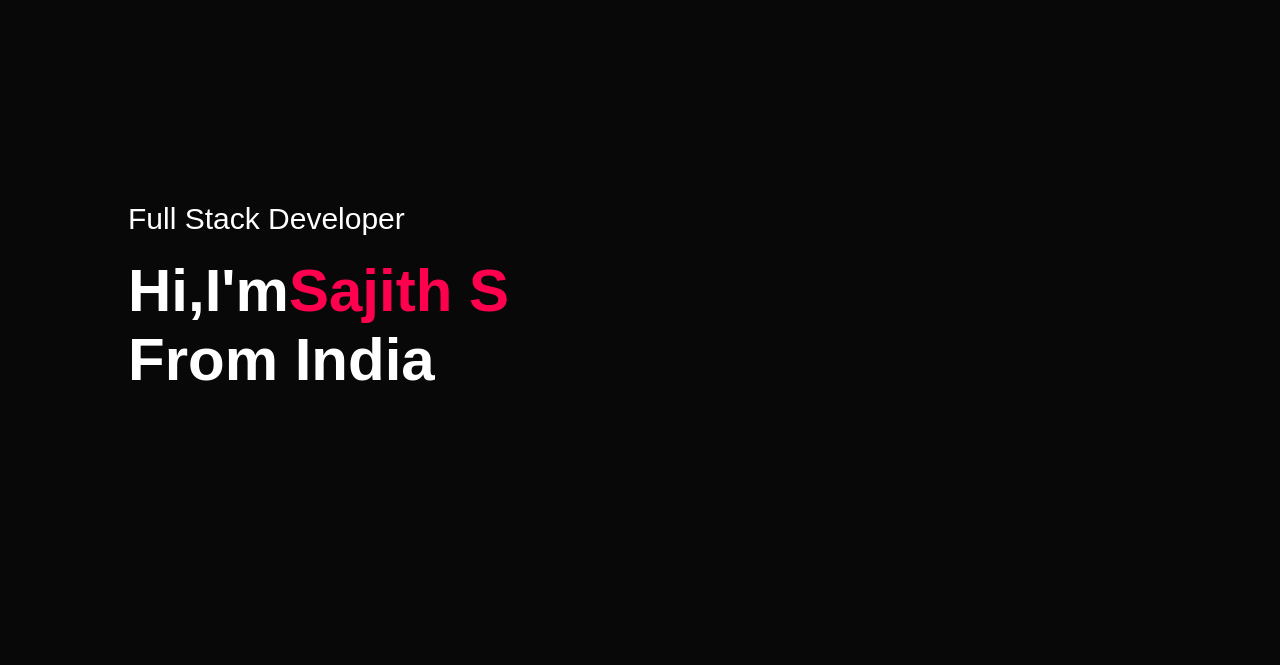
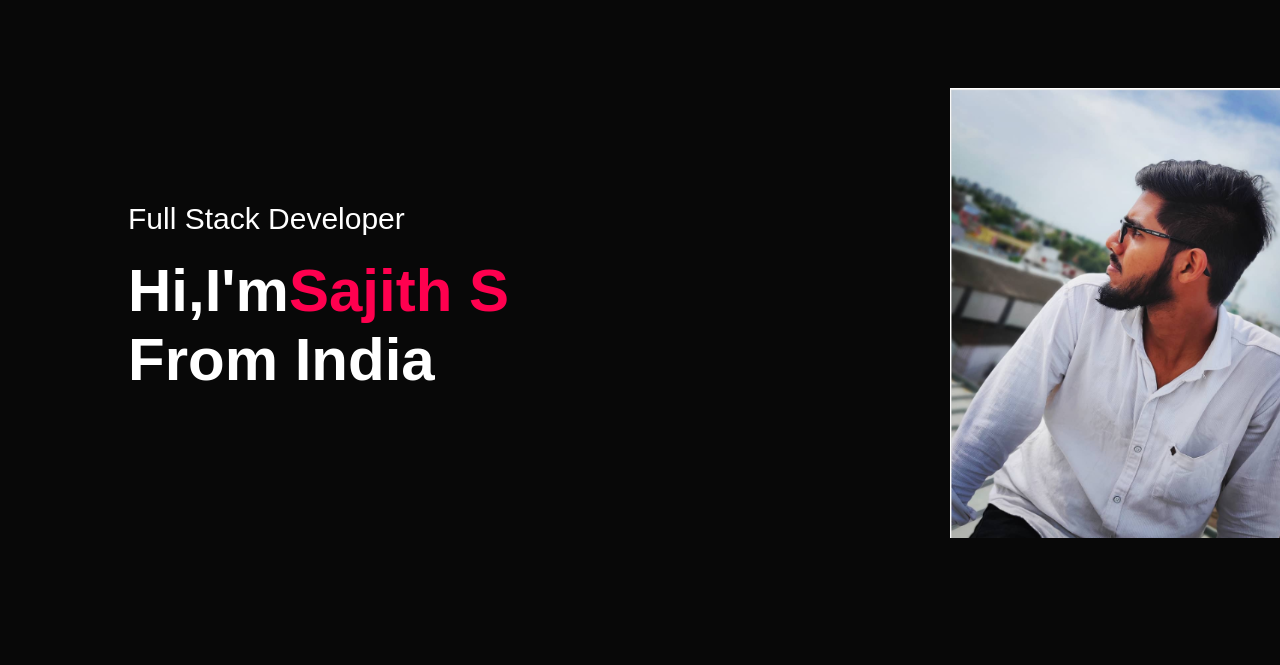
Before and after one commit to sajithsethu/Portfolio, a plain HTML site: page index.html in a window 1280 px wide. Shown: the part 62-727 px from the top of the page. Drawn offline with Linux system fonts and the light colour scheme; files that its build step writes are made by us from their sources.

Commit message:
Update index.css

```diff
--- a/css/index.css
+++ b/css/index.css
@@ -22,7 +22,7 @@ body{
 
     width:100%;
     height:80vh;
-    background-image:url("./img/About2.png");
+    background-image:url("../img/About2.png");
     background-size:auto;
     background-repeat:no-repeat ;
     background-position-x:950px;
```
